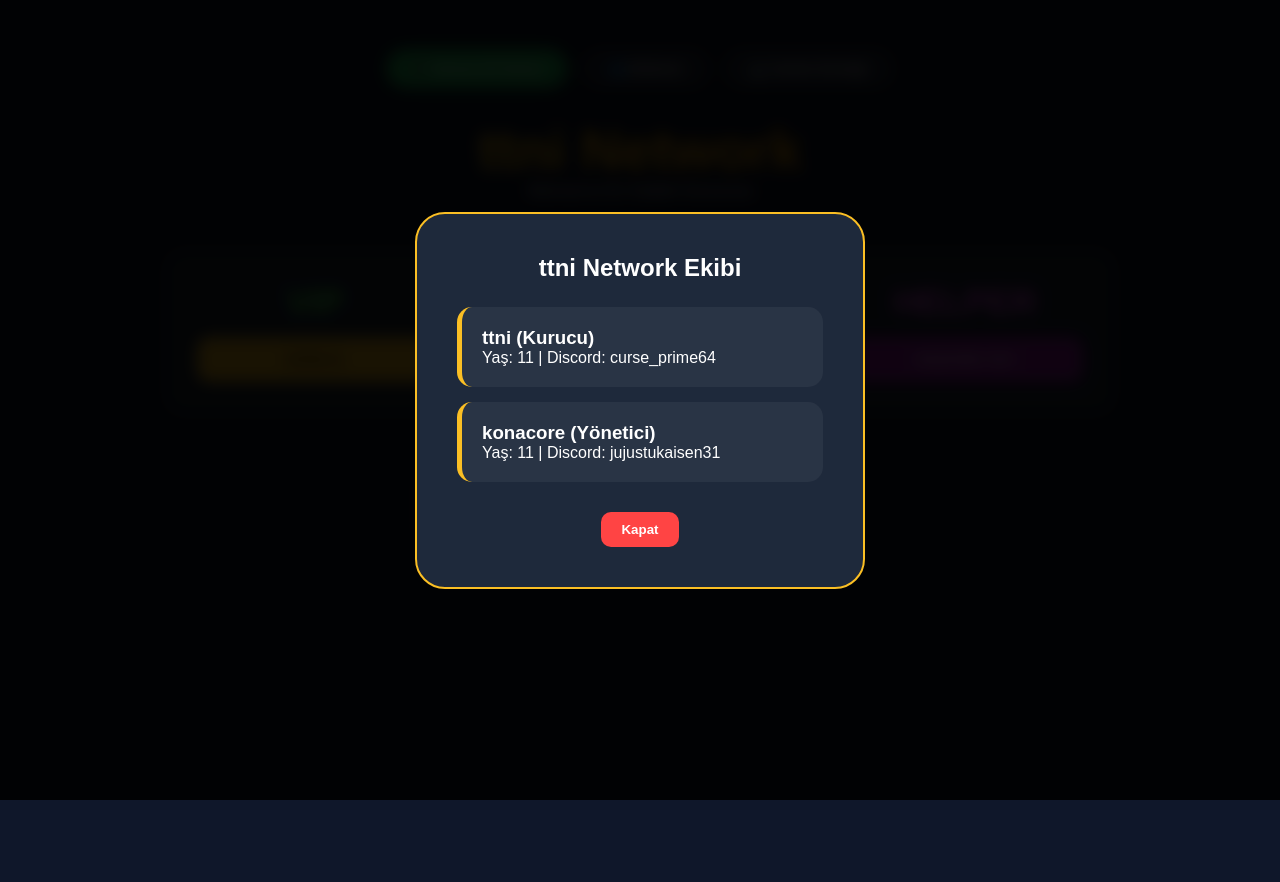
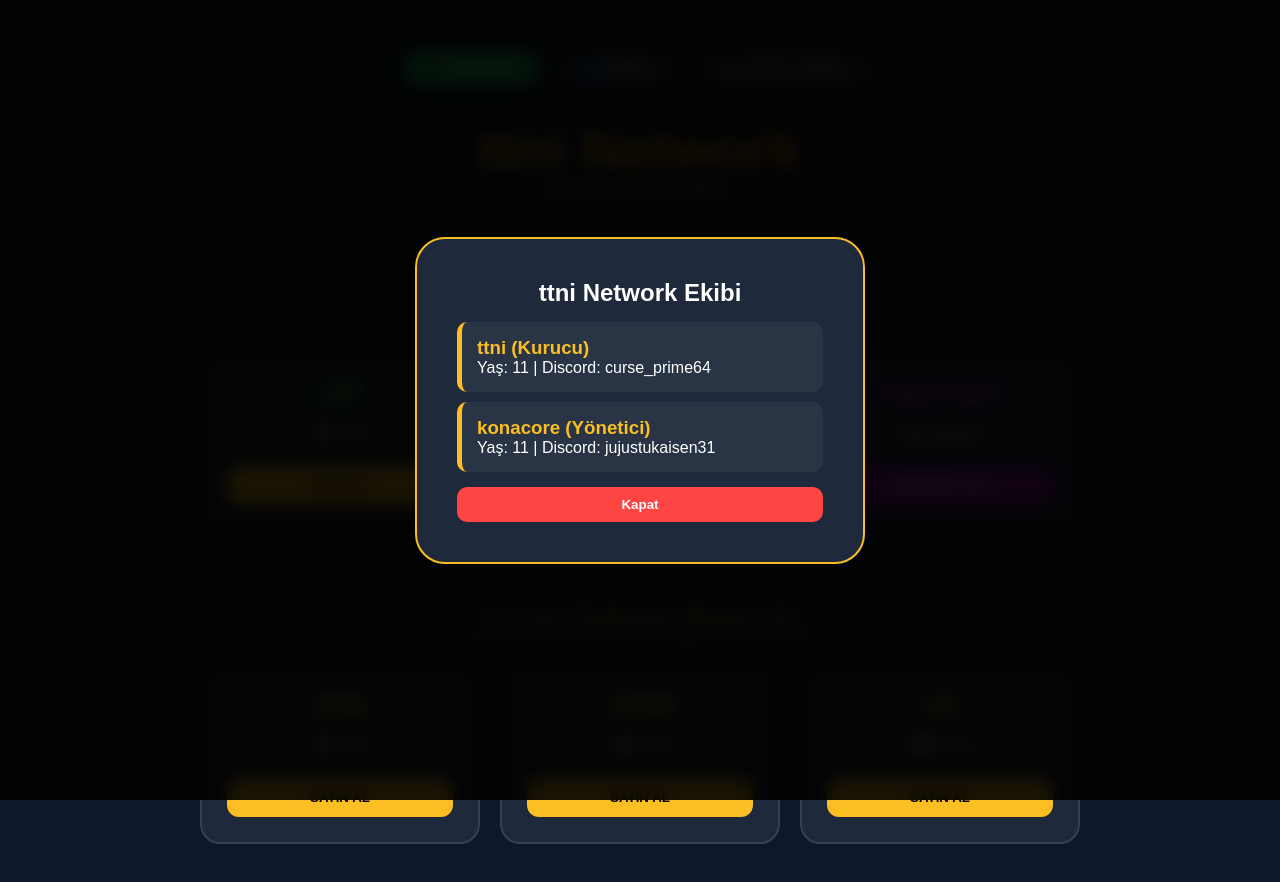
Before and after one commit to ttni131/ilksite, a plain HTML site: page index.html in a window 1280 px wide. Both pictures are taken after a click on the button "👥 Ekibimiz". Before the commit the page ends 800 px from the top, so only its background shows below. Drawn offline with Linux system fonts and the light colour scheme.

Commit message:
Update index.html

```diff
--- a/index.html
+++ b/index.html
@@ -3,100 +3,118 @@
 <head>
     <meta charset="UTF-8">
     <meta name="viewport" content="width=device-width, initial-scale=1.0">
-    <title>ttni Network | Resmi Web Sitesi</title>
+    <title>ttni Network | Market & Ekip</title>
     <style>
         * { margin: 0; padding: 0; box-sizing: border-box; font-family: 'Poppins', sans-serif; }
         body { background: #0f172a; color: white; padding: 50px 20px; display: flex; flex-direction: column; align-items: center; }
 
-        /* ÜST MENÜ */
         nav { margin-bottom: 30px; display: flex; gap: 15px; flex-wrap: wrap; justify-content: center; }
         .nav-btn { background: rgba(255,255,255,0.1); color: white; border: 1px solid rgba(255,255,255,0.2); padding: 10px 25px; border-radius: 30px; cursor: pointer; transition: 0.3s; font-weight: 600; }
         .nav-btn:hover { background: #fbbf24; color: black; border-color: #fbbf24; }
 
-        /* PARLAYAN IP BUTONU */
-        .ip-nav-btn { background: #22c55e; border: none; box-shadow: 0 0 15px rgba(34, 197, 94, 0.4); }
-        .ip-nav-btn:hover { background: #16a34a; transform: scale(1.05); color: white; }
-
         header { text-align: center; margin-bottom: 50px; }
         header h1 { font-size: 3.5rem; background: linear-gradient(to right, #fbbf24, #f59e0b); -webkit-background-clip: text; -webkit-text-fill-color: transparent; font-weight: 800; }
 
-        .rank-container { display: flex; justify-content: center; gap: 25px; flex-wrap: wrap; max-width: 1200px; margin-bottom: 50px; }
-        .rank-card { background: #1e293b; border: 2px solid #334155; border-radius: 20px; padding: 30px; width: 300px; text-align: center; transition: 0.3s; }
-        .rank-card:hover { transform: translateY(-10px); border-color: #fbbf24; }
+        .section-title { margin: 40px 0 20px; font-size: 1.8rem; color: #fbbf24; border-bottom: 2px solid #fbbf24; padding-bottom: 5px; width: 100%; max-width: 1200px; text-align: center; }
 
-        .rank-name { font-size: 2.2rem; font-weight: bold; margin-bottom: 15px; }
-        .vip { color: #55FF55; } .mvip { color: #55FFFF; } .helper { color: #FF55FF; }
+        .rank-container { display: flex; justify-content: center; gap: 20px; flex-wrap: wrap; max-width: 1200px; margin-bottom: 30px; }
+        .rank-card { background: #1e293b; border: 2px solid #334155; border-radius: 20px; padding: 25px; width: 280px; text-align: center; transition: 0.3s; }
+        .rank-card:hover { transform: translateY(-10px); border-color: #fbbf24; box-shadow: 0 10px 30px rgba(0,0,0,0.5); }
 
-        .buy-btn { display: block; background: #fbbf24; color: #000; padding: 15px; border-radius: 12px; font-weight: bold; cursor: pointer; border: none; width: 100%; transition: 0.3s; }
+        .rank-name { font-size: 1.8rem; font-weight: bold; margin-bottom: 10px; }
+        .vip { color: #55FF55; } .mvip { color: #55FFFF; } .money { color: #fbbf24; } .helper { color: #FF55FF; }
+
+        .price { font-size: 1.4rem; margin-bottom: 20px; color: #cbd5e1; font-weight: bold; }
+
+        .buy-btn { display: block; background: #fbbf24; color: #000; padding: 12px; border-radius: 12px; font-weight: bold; cursor: pointer; border: none; width: 100%; transition: 0.3s; }
         .buy-btn:hover { background: #fff; }
-
-        .software-info { background: linear-gradient(135deg, #1e293b 0%, #0f172a 100%); border: 2px dashed #fbbf24; padding: 30px; border-radius: 20px; max-width: 700px; text-align: center; cursor: pointer; transition: 0.3s; }
-        .software-info:hover { background: rgba(251, 191, 36, 0.1); }
 
         /* MODAL TASARIMI */
         .modal { display: none; position: fixed; top: 0; left: 0; width: 100%; height: 100%; background: rgba(0,0,0,0.9); justify-content: center; align-items: center; z-index: 1000; backdrop-filter: blur(8px); }
-        .modal-content { background: #1e293b; color: white; padding: 40px; border-radius: 30px; width: 450px; text-align: center; border: 2px solid #fbbf24; animation: zoomIn 0.3s ease; }
+        .modal-content { background: #1e293b; color: white; padding: 40px; border-radius: 30px; width: 450px; text-align: center; border: 2px solid #fbbf24; }
+        .payment-card { background: white; color: black; padding: 30px; border-radius: 20px; width: 400px; text-align: left; }
+        .payment-card input { width: 100%; padding: 12px; margin: 10px 0; border-radius: 8px; border: 1px solid #ccc; font-size: 1rem; }
 
-        @keyframes zoomIn { from { transform: scale(0.8); opacity: 0; } to { transform: scale(1); opacity: 1; } }
-
-        .team-member { background: rgba(255,255,255,0.05); padding: 20px; border-radius: 15px; margin-bottom: 15px; border-left: 5px solid #fbbf24; text-align: left; }
-        .close-btn { background: #ff4444; color: white; padding: 10px 20px; border: none; border-radius: 10px; cursor: pointer; margin-top: 15px; font-weight: bold; }
-
-        .ip-text { font-size: 1.5rem; color: #55FF55; font-weight: bold; margin-bottom: 10px; display: block; }
+        .close-btn { background: #ff4444; color: white; padding: 10px 20px; border: none; border-radius: 10px; cursor: pointer; margin-top: 15px; font-weight: bold; width: 100%; }
     </style>
 </head>
 <body>
 
     <nav>
-        <button class="nav-btn ip-nav-btn" onclick="openModal('ipModal')">🎮 Sunucu IP Adresi</button>
+        <button class="nav-btn" onclick="openModal('ipModal')" style="background:#22c55e">🎮 Sunucu IP</button>
         <button class="nav-btn" onclick="openModal('teamModal')">👥 Ekibimiz</button>
-        <button class="nav-btn" onclick="openModal('softModal')">💻 Yazılım Desteği</button>
+        <button class="nav-btn" onclick="openModal('softModal')">💻 Yazılım & İletişim</button>
     </nav>
 
     <header>
         <h1>ttni Network</h1>
-        <p>Aternos'un En Kaliteli Sunucusu</p>
+        <p>Marketimize Hoş Geldiniz!</p>
     </header>
 
+    <div class="section-title">SUNUCU RANKLARI</div>
     <div class="rank-container">
         <div class="rank-card">
             <div class="rank-name vip">VIP</div>
-            <button class="buy-btn" onclick="alert('Ödeme sistemine yönlendiriliyorsunuz...')">SATIN AL</button>
+            <div class="price">25 TL</div>
+            <button class="buy-btn" onclick="openPayment('VIP - 25 TL')">SATIN AL</button>
         </div>
         <div class="rank-card">
             <div class="rank-name mvip">MVIP</div>
-            <button class="buy-btn" onclick="alert('Ödeme sistemine yönlendiriliyorsunuz...')">SATIN AL</button>
+            <div class="price">50 TL</div>
+            <button class="buy-btn" onclick="openPayment('MVIP - 50 TL')">SATIN AL</button>
         </div>
         <div class="rank-card">
             <div class="rank-name helper">HELPER</div>
-            <button class="buy-btn" style="background: #a21caf; color: white;" onclick="alert('Discord: curse_prime64 üzerinden başvuru yapın!')">BAŞVURU YAP</button>
+            <div class="price">Ücretsiz</div>
+            <button class="buy-btn" style="background:#a21caf; color:white;" onclick="alert('Discord: curse_prime64 üzerinden başvuru yapın!')">BAŞVURU YAP</button>
         </div>
     </div>
 
-    <div class="software-info" onclick="openModal('softModal')">
-        <h2>Yazılım & Geliştirme</h2>
-        <p>Yazılımla ilgili bir bilginiz veya sorunuz varsa tıklayın!</p>
-    </div>
-
-    <div id="ipModal" class="modal">
-        <div class="modal-content">
-            <h2 style="margin-bottom: 20px;">Sunucumuza Katıl!</h2>
-            <span class="ip-text">ttninetwork313.aternos.me</span>
-            <p>Hepiniz bekleriz!</p>
-            <button class="close-btn" onclick="closeModal('ipModal')">Kapat</button>
+    <div class="section-title">OYUN PARASI (BAKİYE)</div>
+    <div class="rank-container">
+        <div class="rank-card">
+            <div class="rank-name money">50M</div>
+            <div class="price">60 TL</div>
+            <button class="buy-btn" onclick="openPayment('50M Bakiye - 60 TL')">SATIN AL</button>
+        </div>
+        <div class="rank-card">
+            <div class="rank-name money">100M</div>
+            <div class="price">100 TL</div>
+            <button class="buy-btn" onclick="openPayment('100M Bakiye - 100 TL')">SATIN AL</button>
+        </div>
+        <div class="rank-card">
+            <div class="rank-name money">1B</div>
+            <div class="price">300 TL</div>
+            <button class="buy-btn" onclick="openPayment('1B Bakiye - 300 TL')">SATIN AL</button>
         </div>
     </div>
 
+    <div id="paymentModal" class="modal">
+        <div class="payment-card">
+            <h2 id="payTitle" style="color:#0f172a; margin-bottom:15px;">Ödeme Yap</h2>
+            <label>Kart Sahibi</label>
+            <input type="text" placeholder="Ad Soyad">
+            <label>Kart Numarası</label>
+            <input type="text" placeholder="XXXX XXXX XXXX XXXX">
+            <div style="display:flex; gap:10px;">
+                <input type="text" placeholder="AA/YY">
+                <input type="text" placeholder="CVC">
+            </div>
+            <button class="buy-btn" style="background:#22c55e; color:white; margin-top:10px;" onclick="alert('Ödeme Başarılı! Ürününüz sunucuda teslim edilecektir.')">ÖDEMEYİ TAMAMLA</button>
+            <button class="close-btn" onclick="closeModal('paymentModal')">İPTAL ET</button>
+        </div>
+    </div>
+
+    <div id="ipModal" class="modal"><div class="modal-content"><h2>IP ADRESİ</h2><h1 style="color:#55FF55; margin:20px 0;">ttninetwork313.aternos.me</h1><button class="close-btn" onclick="closeModal('ipModal')">Kapat</button></div></div>
+
     <div id="teamModal" class="modal">
         <div class="modal-content">
-            <h2 style="margin-bottom: 25px;">ttni Network Ekibi</h2>
-            <div class="team-member">
-                <h3>ttni (Kurucu)</h3>
-                <p>Yaş: 11 | Discord: curse_prime64</p>
+            <h2>ttni Network Ekibi</h2>
+            <div style="text-align:left; background:rgba(255,255,255,0.05); padding:15px; border-radius:10px; margin-top:15px; border-left:5px solid #fbbf24;">
+                <h3 style="color:#fbbf24">ttni (Kurucu)</h3><p>Yaş: 11 | Discord: curse_prime64</p>
             </div>
-            <div class="team-member">
-                <h3>konacore (Yönetici)</h3>
-                <p>Yaş: 11 | Discord: jujustukaisen31</p>
+            <div style="text-align:left; background:rgba(255,255,255,0.05); padding:15px; border-radius:10px; margin-top:10px; border-left:5px solid #fbbf24;">
+                <h3 style="color:#fbbf24">konacore (Yönetici)</h3><p>Yaş: 11 | Discord: jujustukaisen31</p>
             </div>
             <button class="close-btn" onclick="closeModal('teamModal')">Kapat</button>
         </div>
@@ -104,21 +122,21 @@
 
     <div id="softModal" class="modal">
         <div class="modal-content">
-            <h2 style="color: #fbbf24; margin-bottom: 20px;">Yazılım İletişim</h2>
-            <p>Sorularınız için aşağıdaki Discord adreslerinden bize ulaşabilirsiniz:</p>
-            <div class="team-member" style="border-left-color: #55ffff; margin-top: 15px;">
-                <p>Discord: <strong>curse_prime64</strong></p>
-            </div>
-            <div class="team-member" style="border-left-color: #55ffff;">
-                <p>Discord: <strong>jujustukaisen31</strong></p>
-            </div>
-            <button class="close-btn" onclick="closeModal('softModal')">Anladım</button>
+            <h2>Yazılım & İletişim</h2>
+            <p style="margin:20px 0;">Yazılımla ilgili her türlü soru için bize ulaşın:</p>
+            <p>Discord: <strong>curse_prime64</strong></p>
+            <p>Discord: <strong>jujustukaisen31</strong></p>
+            <button class="close-btn" onclick="closeModal('softModal')">Kapat</button>
         </div>
     </div>
 
     <script>
         function openModal(id) { document.getElementById(id).style.display = 'flex'; }
         function closeModal(id) { document.getElementById(id).style.display = 'none'; }
+        function openPayment(title) {
+            document.getElementById('payTitle').innerText = title;
+            document.getElementById('paymentModal').style.display = 'flex';
+        }
     </script>
 
 </body>
```
